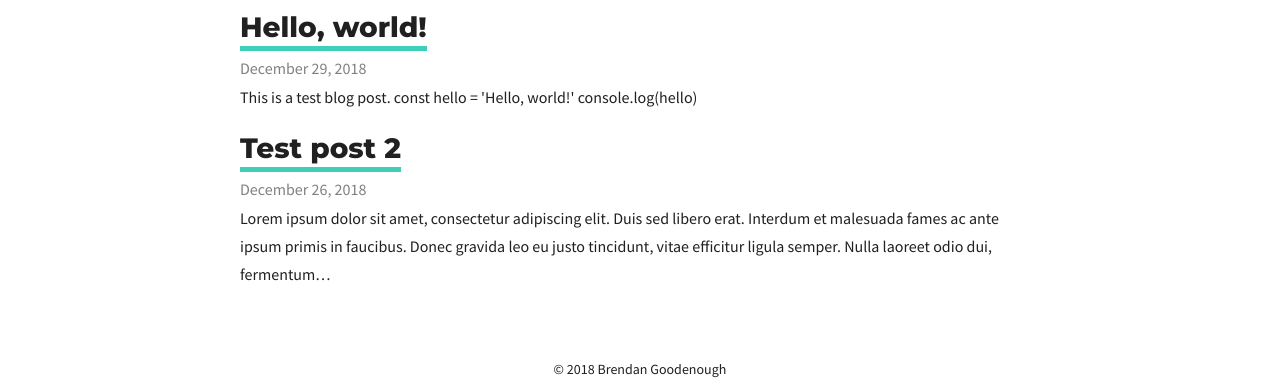
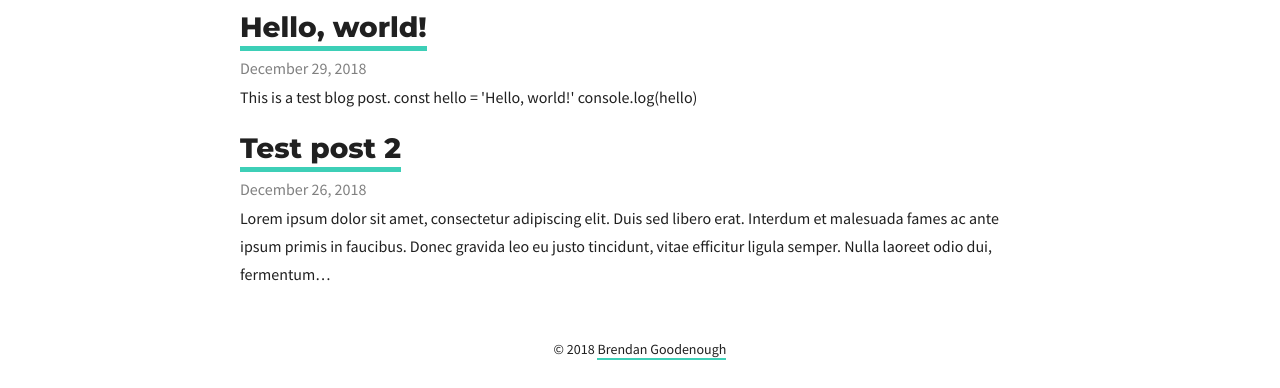
Before and after one commit to nerdenough/goodenough.nz-old3, a Gatsby site: page / in a window 1280 px wide. Shown: the part 412-800 px from the top of the page. Built offline with nearby package versions, Linux system fonts and the light colour scheme; Gatsby itself is replaced by a stand-in of ours.

Commit message:
Add link to footer

```diff
--- a/src/components/Footer/index.jsx
+++ b/src/components/Footer/index.jsx
@@ -1,14 +1,15 @@
 import React from 'react'
-import Container from '../Container'
+import { Link } from 'gatsby'
 
 import './styles.css'
 
 const Footer = () => {
   return (
     <footer className="footer">
-      <Container>
-        &copy; {new Date().getFullYear()} Brendan Goodenough
-      </Container>
+      &copy; {new Date().getFullYear()}&nbsp;
+      <Link className="footer-link" to="/">
+        Brendan Goodenough
+      </Link>
     </footer>
   )
 }
--- a/src/components/Footer/styles.css
+++ b/src/components/Footer/styles.css
@@ -3,5 +3,5 @@
   color: #202020;
   font-family: 'Source Sans Pro', sans-serif;
   font-size: 1.4rem;
-  padding: 1rem 0;
+  padding: 3rem 0;
 }
```
